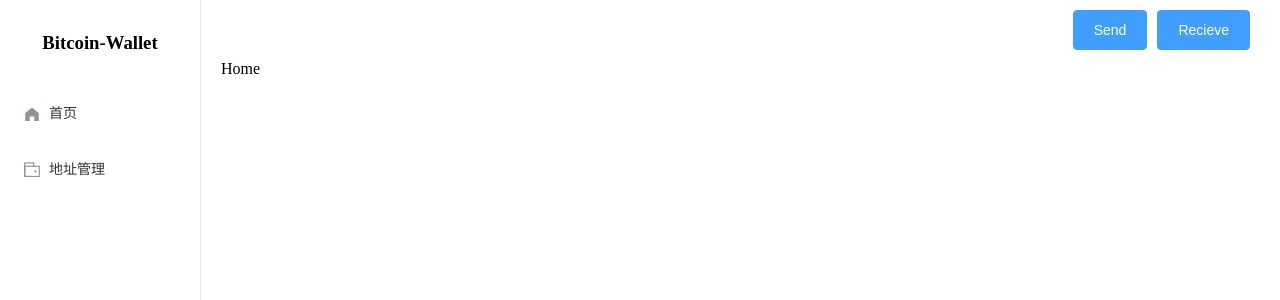
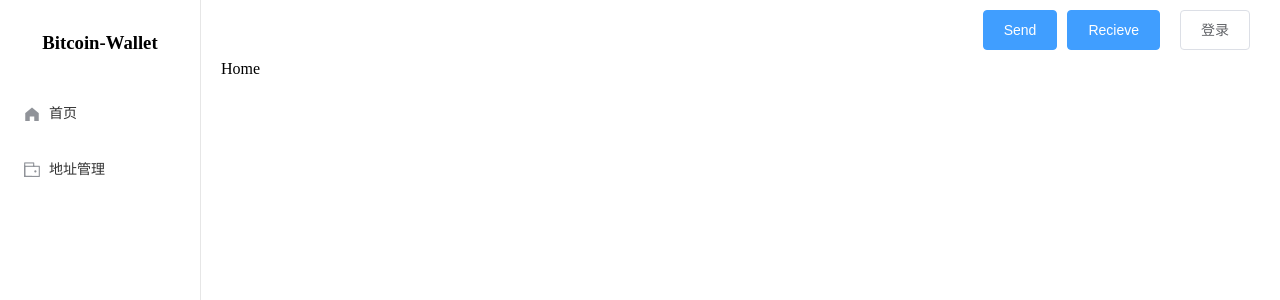
Before and after one commit to Ren-hongchen/bitcoin-wallet, a Vue app: page /home#/ in a window 1280 px wide. Shown: the top 300 px of the page. Built offline with nearby package versions, Linux system fonts and the light colour scheme.

Commit message:
perfect header

```diff
--- a/src/components/CommonHeader.vue
+++ b/src/components/CommonHeader.vue
@@ -1,14 +1,41 @@
 <template>
-  <div class="button">
-    <el-button type="primary">Send</el-button>
-    <el-button type="primary">Recieve</el-button>
+  <div>
+    <div class="login">
+    <el-dropdown v-if="isLogined">
+      <el-avatar :size="small" :src="circleUrl"></el-avatar>
+      <el-dropdown-menu slot="dropdown">
+        <el-dropdown-item @click="account()">个人信息</el-dropdown-item>
+        <el-dropdown-item divided>退出</el-dropdown-item>
+      </el-dropdown-menu>
+    </el-dropdown>
+    <el-button v-else @click="login()">登录</el-button>
+    </div>
+    <div class="button">
+      <el-button type="primary">Send</el-button>
+      <el-button type="primary">Recieve</el-button>
+    </div>
   </div>
 </template>
 
 <script>
 export default {
   data () {
-    return {}
+    return {
+      isLogined: false,
+      circleUrl: '../assets/bitcoin.png'
+    }
+  },
+  methods: {
+    login () {
+      this.$router.push({
+        name: 'login'
+      })
+    },
+    account () {
+      this.$router.push({
+        name: 'account'
+      })
+    }
   }
 }
 </script>
@@ -18,4 +45,8 @@ export default {
   float: right;
   margin: 10px;
 }
+.login {
+  float: right;
+  margin: 10px;
+}
 </style>
--- a/src/router/router.js
+++ b/src/router/router.js
@@ -9,6 +9,10 @@ const routes = [
     component: () => import('../pages/index.vue'),
     children: [
       {
+        path: '',
+        redirect: '/home'
+      },
+      {
         path: '/home',
         name: 'home',
         component: () => import('../pages/home.vue')
@@ -17,8 +21,18 @@ const routes = [
         path: '/address',
         name: 'address',
         component: () => import('../pages/address.vue')
+      },
+      {
+        path: '/account',
+        name: 'account',
+        component: () => import('../pages/account.vue')
       }
     ]
+  },
+  {
+    path: '/login',
+    name: 'login',
+    component: () => import('../pages/login.vue')
   }
 ]
 
```
Also changed, not shown: src/pages/account.vue (added), src/pages/login.vue (added).
